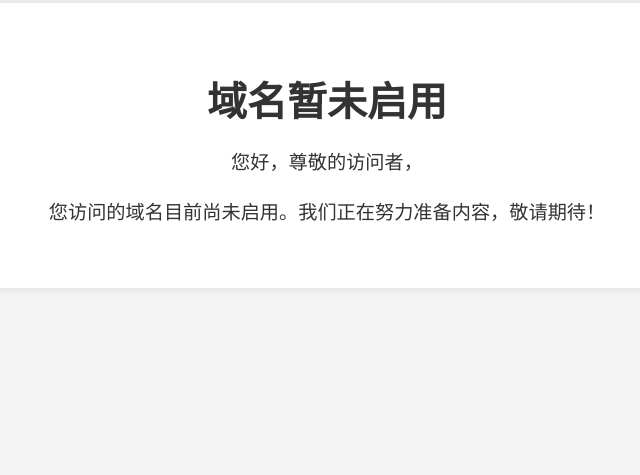
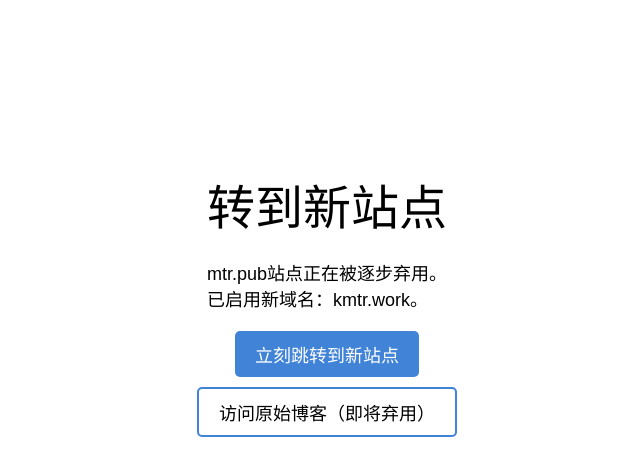
Before and after one commit to konpakuu-youmu/stand-by, a plain HTML site: page index.html in a window 1280 px wide. Shown: the part 97-572 px from the top of the page, without its empty margins (313-953 px from the left). Drawn offline with Linux system fonts and the light colour scheme.

Commit message:
Update index.html

```diff
--- a/index.html
+++ b/index.html
@@ -2,36 +2,59 @@
 <html lang="zh-CN">
 <head>
     <meta charset="UTF-8">
-    <title>域名暂未启用</title>
+    <meta name="viewport" content="width=device-width, initial-scale=1.0">
+    <title>转到新站点</title>
     <style>
         body {
             font-family: Arial, sans-serif;
-            background-color: #f4f4f4;
-            color: #333;
-            text-align: center;
-            margin-top: 100px;
+            display: flex;
+            flex-direction: column;
+            align-items: center;
+            justify-content: center;
+            height: 100vh;
+            margin: 0;
         }
-        .container {
-            background-color: #fff;
-            padding: 40px;
-            border-radius: 5px;
-            box-shadow: 0px 0px 10px rgba(0,0,0,0.1);
-        }
-        h1 {
-            font-size: 2.5em;
+        .main-text {
+            font-size: 48px;
             margin-bottom: 20px;
         }
-        p {
-            font-size: 1.2em;
-            line-height: 1.6;
+        .sub-text {
+            font-size: 18px;
+            margin-bottom: 20px;
+        }
+        .button {
+            font-size: 18px;
+            color: white;
+            background-color: #4183D7;
+            padding: 10px 20px;
+            text-decoration: none;
+            border-radius: 5px;
+            margin-bottom: 10px;
+        }
+        .button:hover {
+            background-color: #357ABD;
+        }
+        .button-white {
+            font-size: 18px;
+            color: black;
+            background-color: white;
+            padding: 10px 20px;
+            text-decoration: none;
+            border-radius: 5px;
+            border: 2px solid #4183D7;
+        }
+        .button-white:hover {
+            background-color: #f0f0f0;
         }
     </style>
 </head>
 <body>
-    <div class="container">
-        <h1>域名暂未启用</h1>
-        <p>您好，尊敬的访问者，</p>
-        <p>您访问的域名目前尚未启用。我们正在努力准备内容，敬请期待！</p>
+    <div class="main-text">转到新站点</div>
+    <div class="sub-text">
+        mtr.pub站点正在被逐步弃用。<br>
+        已启用新域名：kmtr.work。
     </div>
+    <a href="https://kmtr.work" class="button">立刻跳转到新站点</a>
+    <a href="https://legacy.mtr.pub" class="button-white">访问原始博客（即将弃用）</a>
 </body>
 </html>
```
